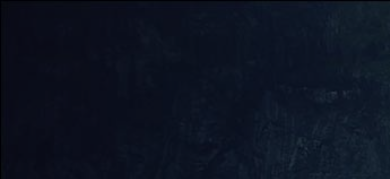
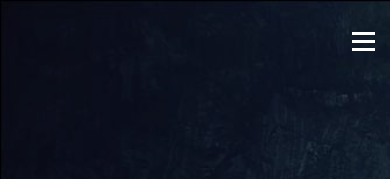
Before and after one commit to yunimaxxik/mq-diploma, a plain HTML site: page index.html in a window 390 px wide. Shown: the top 179 px of the page. Drawn offline with Linux system fonts and the light colour scheme.

Commit message:
Add files via upload

```diff
--- a/css/desktop.css
+++ b/css/desktop.css
@@ -271,7 +271,7 @@ ul {
 	margin-right: 0;
 }
 
-.nav__humburger-lines {
+.hamburger-lines {
 	display: none;
 	height: 19px;
 	width: 23px;
@@ -279,7 +279,7 @@ ul {
 	justify-content: space-between;
 }
 
-.nav__humburger-lines .line {
+.hamburger-lines .line {
 	height: 3px;
 	width: 100%;
 	background: #fff;
```
